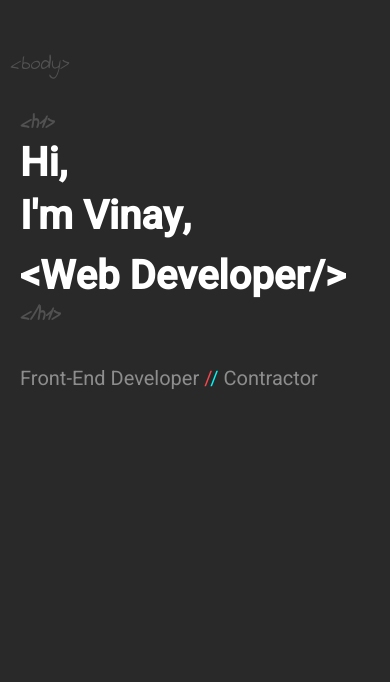
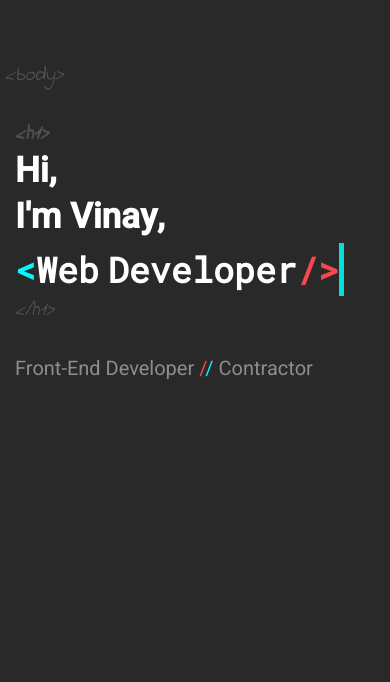
Before and after one commit to vinaykukke/Portfolio, a Next.js app: page / in a window 390 px wide. Shown: the part 162-844 px from the top of the page. Built offline with nearby package versions, Linux system fonts and the light colour scheme.

Commit message:
animation for home elements

```diff
--- a/src/components/Gallery/gallery.module.scss
+++ b/src/components/Gallery/gallery.module.scss
@@ -14,10 +14,12 @@
     width: 100%;
     background-color: white;
     opacity: 0.5;
+    transition: transform 500ms;
 
     &:hover {
       opacity: 1;
       cursor: pointer;
+      transform: scale(1.2);
     }
   }
 }
--- a/src/components/Header/header.module.scss
+++ b/src/components/Header/header.module.scss
@@ -17,6 +17,7 @@
   align-items: center;
   margin: 0;
   padding: 0;
+  animation: nav-load 500ms ease-out;
 
   @media screen and (max-width: 800px) {
     display: none;
@@ -87,3 +88,12 @@
   position: relative;
   top: 4px;
 }
+
+@keyframes nav-load {
+  0% {
+    transform: translateX(-100%);
+  }
+  100% {
+    transform: translateX(0);
+  }
+}
--- a/src/components/Hero/hero.module.scss
+++ b/src/components/Hero/hero.module.scss
@@ -2,18 +2,20 @@
   position: relative;
   padding: 4rem 4rem 0rem 16.75rem;
   height: 100vh;
+  width: fit-content;
   display: flex;
   flex-direction: column;
   justify-content: center;
 
   @media screen and (max-width: 800px) {
-    padding: 2rem;
+    padding: 1.5rem;
+    overflow-x: hidden;
   }
 
   &::before {
     content: "<body>";
     font-family: "Indie Flower", cursive;
-    font-size: 1.3rem;
+    font-size: 1.5rem;
     color: #515152;
     font-style: italic;
     position: relative;
@@ -32,11 +34,28 @@
     color: white;
     width: fit-content;
     margin: 0;
+
     @media screen and (max-width: 800px) {
-      font-size: 4rem;
+      font-size: 3.5rem;
     }
+
     &.intro {
       line-height: 1.5em;
+    }
+
+    &.typewrite {
+      font-family: "Roboto Mono", monospace;
+      overflow: hidden; /* Ensures the content is not revealed until the animation */
+      border-right: 0.15em solid var(--turquoise); /* The typwriter cursor */
+      white-space: nowrap; /* Keeps the content on a single line */
+      animation: typewriter 4s steps(44) 1s 1 normal both,
+        cursor 500ms steps(44) infinite;
+      letter-spacing: 0.05em;
+
+      @media screen and (max-width: 800px) {
+        font-size: 3.5rem;
+        letter-spacing: 0;
+      }
     }
   }
 
@@ -74,7 +93,7 @@
     &::before {
       content: "<h1>";
       color: #515152;
-      font-size: 0.25rem;
+      font-size: 1.5rem;
       position: absolute;
       margin-top: -1.5em;
       left: -1.5rem;
@@ -92,27 +111,30 @@
     &::after {
       content: "</h1>";
       color: #515152;
-      font-size: 0.25rem;
+      font-size: 1.5rem;
       position: absolute;
-      margin-top: -5rem;
       left: -1.5rem;
       font-style: italic;
       font-family: "Indie Flower", cursive;
       @media screen and (max-width: 800px) {
         font-size: 2rem;
-        margin-top: -2rem;
         left: 0;
       }
     }
   }
 
   .openTag {
+    color: var(--turquoise);
     &::before {
       content: "<";
     }
   }
 
   .closeTag {
+    color: var(--red);
+    &:hover {
+      color: var(--red);
+    }
     &::after {
       content: "/>";
     }
@@ -132,6 +154,27 @@
       color: var(--turquoise);
       padding-right: 5px;
     }
+  }
+}
+
+/* The typing effect */
+@keyframes typewriter {
+  from {
+    width: 0;
+  }
+  to {
+    width: 100%;
+  }
+}
+
+/* The typewriter cursor effect */
+@keyframes cursor {
+  from,
+  to {
+    border-color: transparent;
+  }
+  50% {
+    border-color: var(--turquoise);
   }
 }
 
--- a/src/components/Hero/index.tsx
+++ b/src/components/Hero/index.tsx
@@ -20,7 +20,7 @@ const Hero = () => {
         <span className={styles.rubberband}>y</span>
         <span className={styles.rubberband}>,</span>
       </h1>
-      <h1 className={styles.intro}>
+      <h1 className={`${styles.intro} ${styles.typewrite}`}>
         <span className={`${styles.rubberband} ${styles.openTag}`} />
         <span className={styles.rubberband}>W</span>
         <span className={styles.rubberband}>e</span>
@@ -36,8 +36,8 @@ const Hero = () => {
         <span className={styles.rubberband}>e</span>
         <span className={styles.rubberband}>r</span>
         <span className={`${styles.rubberband} ${styles.closeTag}`} />
-        <div className={styles.h1TagClose} />
       </h1>
+      <div className={styles.h1TagClose} />
       <div className={styles.mytitle}>
         <span className={styles.webDeveloper}>Front-End Developer</span>
         <span className={styles.contractor}>Contractor</span>
--- a/styles/globals.scss
+++ b/styles/globals.scss
@@ -1,5 +1,6 @@
 @import url("https://fonts.googleapis.com/css2?family=Roboto:wght@300;400;500&display=swap");
 @import url("https://fonts.googleapis.com/css2?family=Indie+Flower&display=swap");
+@import url("https://fonts.googleapis.com/css2?family=Roboto+Mono&display=swap");
 
 :root {
   /** Background Colors */
--- a/styles/home.module.scss
+++ b/styles/home.module.scss
@@ -15,6 +15,7 @@
 
   @media screen and (max-width: 800px) {
     left: calc(50% - 58.375px);
+    margin-bottom: 1.5em;
   }
 }
 
```
